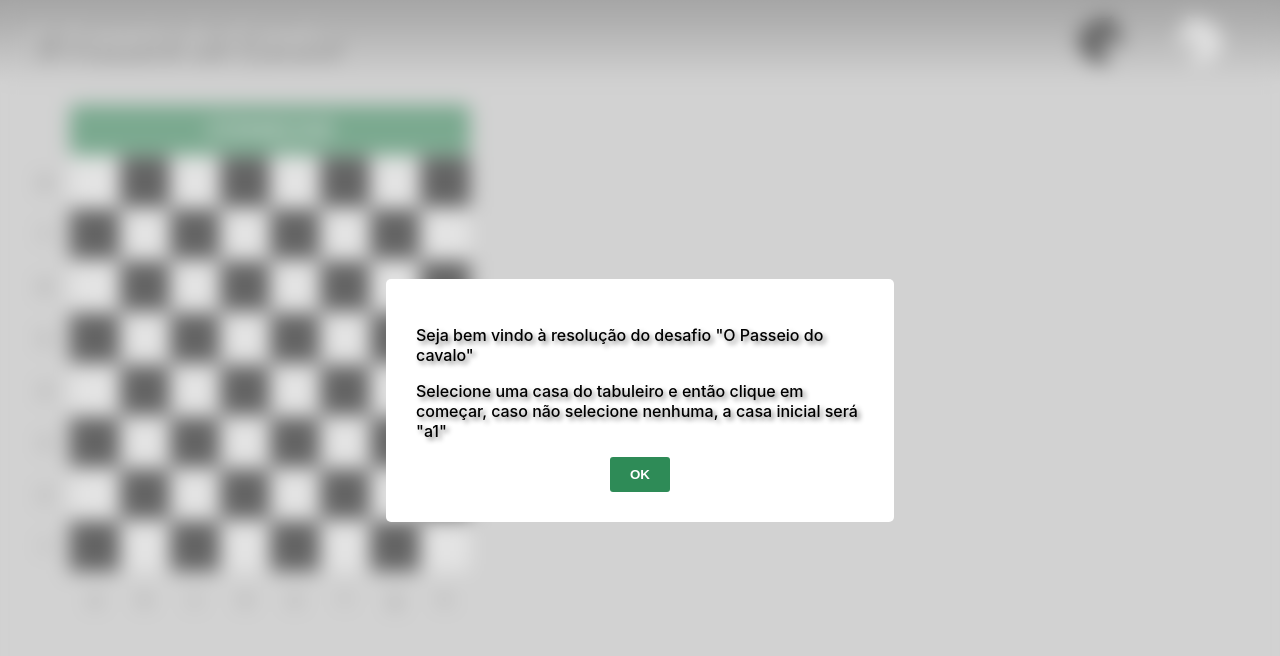
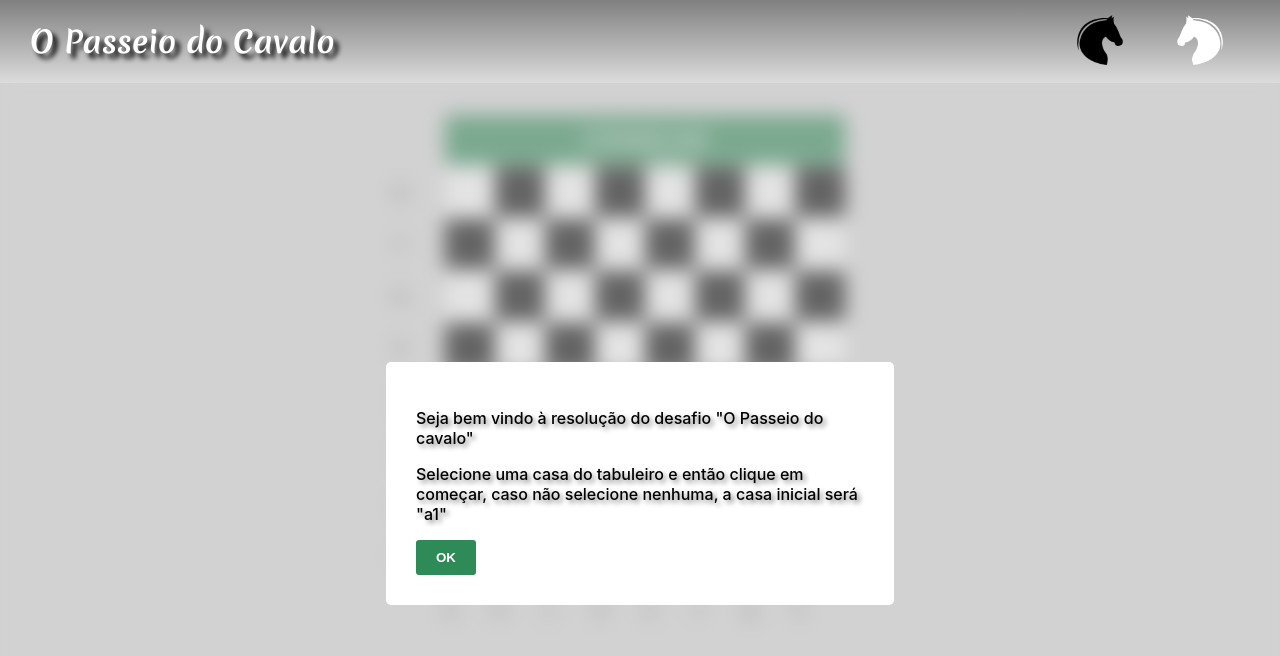
Before and after one commit to rodrigoDeSouzaFernandes/knight-s-tour, a React (Create React App) app: page / in a window 1280 px wide. Shown: the top 656 px of the page. Built offline with nearby package versions, Linux system fonts and the light colour scheme.

Commit message:
aplica css max-width

```diff
--- a/src/App.css
+++ b/src/App.css
@@ -1,38 +1,4 @@
 .App {
-  text-align: center;
+  max-width: 1300px;
+  margin: auto;
 }
-
-.App-logo {
-  height: 40vmin;
-  pointer-events: none;
-}
-
-@media (prefers-reduced-motion: no-preference) {
-  .App-logo {
-    animation: App-logo-spin infinite 20s linear;
-  }
-}
-
-.App-header {
-  background-color: #282c34;
-  min-height: 100vh;
-  display: flex;
-  flex-direction: column;
-  align-items: center;
-  justify-content: center;
-  font-size: calc(10px + 2vmin);
-  color: white;
-}
-
-.App-link {
-  color: #61dafb;
-}
-
-@keyframes App-logo-spin {
-  from {
-    transform: rotate(0deg);
-  }
-  to {
-    transform: rotate(360deg);
-  }
-}
--- a/src/App.js
+++ b/src/App.js
@@ -1,15 +1,17 @@
-import './App.css';
-import Board from './components/Board'
-import Header from './components/Header'
-import InitialMessage from './components/InitialMessage';
+import "./App.css";
+import Board from "./components/Board";
+import Header from "./components/Header";
+import InitialMessage from "./components/InitialMessage";
 
 function App() {
   return (
-    <div className="App">
-      <InitialMessage />
+    <>
       <Header />
-      <Board />
-    </div>
+      <main className="App">
+        <InitialMessage />
+        <Board />
+      </main>
+    </>
   );
 }
 
--- a/src/components/Board/index.js
+++ b/src/components/Board/index.js
@@ -1,46 +1,58 @@
-import React, { useState, useCallback } from 'react'
-import { getMatrixPosition, toLetter } from '../../utils/convert';
-import resolveTour from '../../utils/resolveTour';
+import React, { useState, useCallback } from "react";
+import { getMatrixPosition, toLetter } from "../../utils/convert";
+import resolveTour from "../../utils/resolveTour";
 
-import { BoardBody, Square, Line, Knight, Move,
-  Movements, Body, Columns, MovementsContainer, BtnPlay } from './styled'
+import {
+  BoardBody,
+  Square,
+  Line,
+  Knight,
+  Move,
+  Movements,
+  Body,
+  Columns,
+  MovementsContainer,
+  BtnPlay,
+} from "./styled";
 
 function Board() {
-  const makeBoard = Array(8).fill(Array(8).fill({visited: false, knight: false, content:''}))
+  const makeBoard = Array(8).fill(
+    Array(8).fill({ visited: false, knight: false, content: "" })
+  );
   const [board, setBoard] = useState(makeBoard);
-  const [initialPosition, setInitialPosition] = useState({line: 0, column: 0});
+  const [initialPosition, setInitialPosition] = useState({
+    line: 0,
+    column: 0,
+  });
   const [movements, setMovements] = useState([]);
   const [playing, setPlaying] = useState(false);
   const [reset, setReset] = useState(false);
 
-  const setKnight = useCallback(
-    (square, content = '') => {
-      const [line, column] = square.split('-').map(Number);
+  const setKnight = useCallback((square, content = "") => {
+    const [line, column] = square.split("-").map(Number);
 
-      setInitialPosition({line, column});
+    setInitialPosition({ line, column });
 
-      setBoard(prev => {
-        return prev.map((row, l) => row
-        .map((col, c) => {
-
+    setBoard((prev) => {
+      return prev.map((row, l) =>
+        row.map((col, c) => {
           if (l == line && column == c) {
             return {
               content,
               visited: true,
               knight: true,
             };
-          };
+          }
           return {
             ...col,
             knight: false,
           };
-        }));
+        })
+      );
     });
-    },
-    [],
-  )
+  }, []);
 
-  const play = ({line, column}) => {
+  const play = ({ line, column }) => {
     const initSquare = `${toLetter(column)}${line + 1}`;
 
     const squares = resolveTour(initSquare);
@@ -49,84 +61,85 @@ function Board() {
     let count = 0;
     const allMoves = [];
 
-    const  moveKnight = () => {
-      allMoves.push({ moveNumber: count + 1, square: squares[count]});
+    const moveKnight = () => {
+      allMoves.push({ moveNumber: count + 1, square: squares[count] });
       setMovements(allMoves);
       setKnight(result[count], count + 1);
 
-      if(count === result.length -1) {
+      if (count === result.length - 1) {
         clearInterval(myInterval);
         setReset(true);
-      }
-      else count += 1;
+      } else count += 1;
     };
 
-    const myInterval = setInterval( moveKnight , 500);
+    const myInterval = setInterval(moveKnight, 500);
   };
 
   const cleanBoard = () => {
     setReset(false);
     setBoard(makeBoard);
     setMovements([]);
-    setInitialPosition({line: 0, column: 0});
+    setInitialPosition({ line: 0, column: 0 });
     setPlaying(false);
   };
 
   return (
     <Body>
-      <BoardBody >
+      <BoardBody>
         <Columns>
-          {Array(8).fill('p').map((e, i) => <p key={e + i}> {toLetter(i)} </p>)}
+          {Array(8)
+            .fill("p")
+            .map((e, i) => (
+              <p key={e + i}> {toLetter(i)} </p>
+            ))}
         </Columns>
         {board.map((line, l) => (
           <Line key={`linha ${l}`}>
             <p>{l + 1}</p>
-            {line.map(({knight, content}, c) =>
+            {line.map(({ knight, content }, c) =>
               !knight ? (
                 <Square
-                  key={`square ${l, c}`}
+                  key={`square ${(l, c)}`}
                   id={`${l}-${c}`}
-                  onClick={ ({target: {id}}) => setKnight(id) }
+                  onClick={
+                    !playing ? ({ target: { id } }) => setKnight(id) : null
+                  }
                 >
                   {content}
                 </Square>
               ) : (
-                  <Knight
-                    key={`square ${l, c}`}
-                    id={`${l}-${c}`}
-                  />
+                <Knight key={`square ${(l, c)}`} id={`${l}-${c}`} />
+              )
+            )}
+          </Line>
         ))}
-          </Line>))}
         {!playing ? (
           <BtnPlay
             disabled={playing}
-            onClick={ () => {
+            onClick={() => {
               setPlaying(true);
               play(initialPosition);
-            } }
+            }}
           >
             COMEÇAR
           </BtnPlay>
         ) : (
-          <BtnPlay
-            disabled={!reset}
-            onClick={ cleanBoard }
-          >
+          <BtnPlay disabled={!reset} onClick={cleanBoard}>
             Limpar tabuleiro
           </BtnPlay>
         )}
       </BoardBody>
       <MovementsContainer>
         <Movements>
-          {movements.map(
-            ({moveNumber, square}) => (
+          {movements.map(({ moveNumber, square }) => (
             <Move key={`${moveNumber}${square}`}>
               {`${moveNumber}° - ${square}`}
-            </Move>))}
+            </Move>
+          ))}
         </Movements>
       </MovementsContainer>
     </Body>
-  )
+  );
 }
 
 export default Board;
--- a/src/components/Board/styled.js
+++ b/src/components/Board/styled.js
@@ -29,7 +29,7 @@ export const Square = styled.div`
   }
 `;
 
-export const Knight = styled.button`
+export const Knight = styled.div`
   background-image: url(${horse});
   background-position: center;
   background-size: cover;
@@ -37,7 +37,6 @@ export const Knight = styled.button`
   width: 50px;
   outline: none;
   border: none;
-  background: transparent;
 
   @media screen and (max-width: 490px) {
     height: 30px;
@@ -90,21 +89,17 @@ export const Movements = styled.p`
   display: flex;
   flex-wrap: wrap;
   height: fit-content;
-  justify-content: flex-start;
+  justify-content: stretch;
   line-height: 2;
   margin: 10px;
-  width: 80%;
-
-  @media screen and (max-width: 490px) {
-    width: 100%;
-  }
+  text-align: center;
 `;
 
 export const Body = styled.div`
   align-items: start;
   display: flex;
   justify-content: center;
-  padding: 20px;
+  padding: 30px;
 
   @media screen and (max-width: 880px) {
     align-items: center;
@@ -133,7 +128,7 @@ export const MovementsContainer = styled.div`
   flex-direction: column;
   height: 500px;
   justify-content: center;
-  width: 100%;
+  padding-left: 20px;
 
   @media screen and (max-width: 880px) {
     height: fit-content;
--- a/src/components/Header/index.js
+++ b/src/components/Header/index.js
@@ -1,19 +1,21 @@
-import React from 'react'
+import React from "react";
 
-import logo from '../../imgs/horse.png'
+import logo from "../../imgs/horse.png";
 
-import {HeaderBody, HeaderImg, Title } from './syled'
+import { Container, HeaderBody, HeaderImg, Title } from "./syled";
 
 function Header() {
   return (
     <HeaderBody>
-      <Title>O Passeio do Cavalo</Title>
-      <div>
-        <HeaderImg src={ logo } alt="Horse logo" />
-        <HeaderImg src={ logo } alt="Horse logo" />
-      </div>
+      <Container>
+        <Title>O Passeio do Cavalo</Title>
+        <div>
+          <HeaderImg src={logo} alt="Horse logo" />
+          <HeaderImg src={logo} alt="Horse logo" />
+        </div>
+      </Container>
     </HeaderBody>
-  )
+  );
 }
 
 export default Header;
--- a/src/components/Header/syled.js
+++ b/src/components/Header/syled.js
@@ -1,14 +1,18 @@
-import styled from 'styled-components';
+import styled from "styled-components";
 
 export const HeaderBody = styled.header`
-  align-items: center;
   background: linear-gradient(grey, gainsboro);
-  color: rgb(30,  30, 50);
+  color: rgb(30, 30, 50);
+`;
+
+export const Container = styled.div`
+  max-width: 1300px;
+  margin: auto;
   display: flex;
   justify-content: space-between;
   padding: 0 30px;
+  align-items: center;
 `;
-
 export const HeaderImg = styled.img`
   height: 50px;
   width: 100px;
@@ -25,7 +29,7 @@ export const HeaderImg = styled.img`
 
 export const Title = styled.h1`
   color: white;
-  font-family: 'Merienda', cursive;
+  font-family: "Merienda", cursive;
   font-size: 30px;
   text-shadow: 5px 5px 5px black;
 
```
Lines whose indentation alone changed are shown as unchanged.
